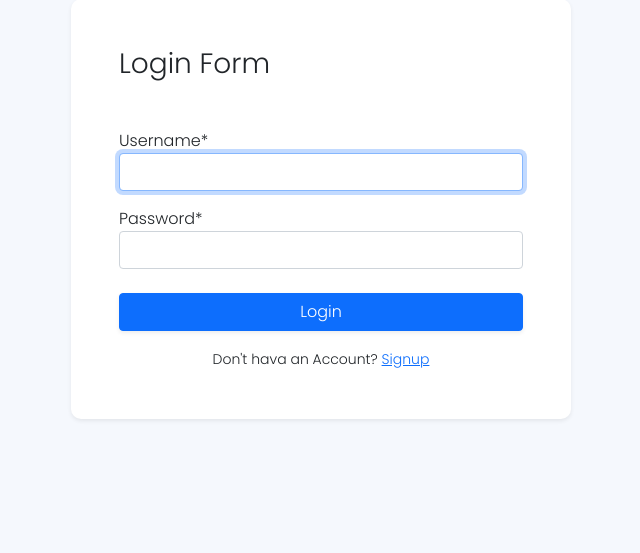
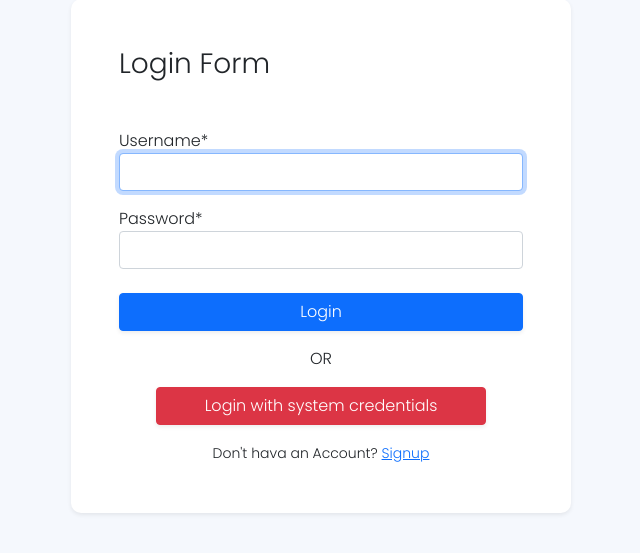
Before and after one commit to kritikatri94/testdev, a Django app: page /login/ in a window 1280 px wide. Shown: the part 49-602 px from the top of the page, without its empty margins (319-959 px from the left). Run offline with Django 4.2, Linux system fonts and the light colour scheme; some libraries are stand-ins or nearby versions.

Commit message:
[ADDED] login with system cred.

```diff
--- a/myapp/templates/login.html
+++ b/myapp/templates/login.html
@@ -80,6 +80,12 @@
                 <button class="btn btn-primary px-5 shadow-sm">Login</button>
             </div>
         </form>
+        <p class="text-center my-3">OR</p>
+        <div class="text-center">
+            <form action="" method="post"> {% csrf_token %}
+                <button class="btn btn-danger px-5 shadow-sm" name="system-cred">Login with system credentials</button>
+            </form>
+        </div>
         <div class="mt-3 text-center">
             <small>Don't hava an Account?  <a href="{% url 'userSignup' %}">Signup</a></small>
         </div>
--- a/myapp/views.py
+++ b/myapp/views.py
@@ -134,6 +134,11 @@ class UsersignupView(View):
 
 class UserloginView(View):
     def post(self,request):
+        if 'system-cred' in request.POST:
+            user = authenticate(request,username='kritikatrivedi',password='@ktrtrv123')
+            if user is not None:
+                login(request,user)
+                return redirect('index')
         valuenext= request.POST.get('next')
         username = request.POST.get('username')
         password = request.POST.get('password')
```
Also changed, not shown: myapp/templates/datatables/base.html (+6 -2 lines), db.sqlite3.
